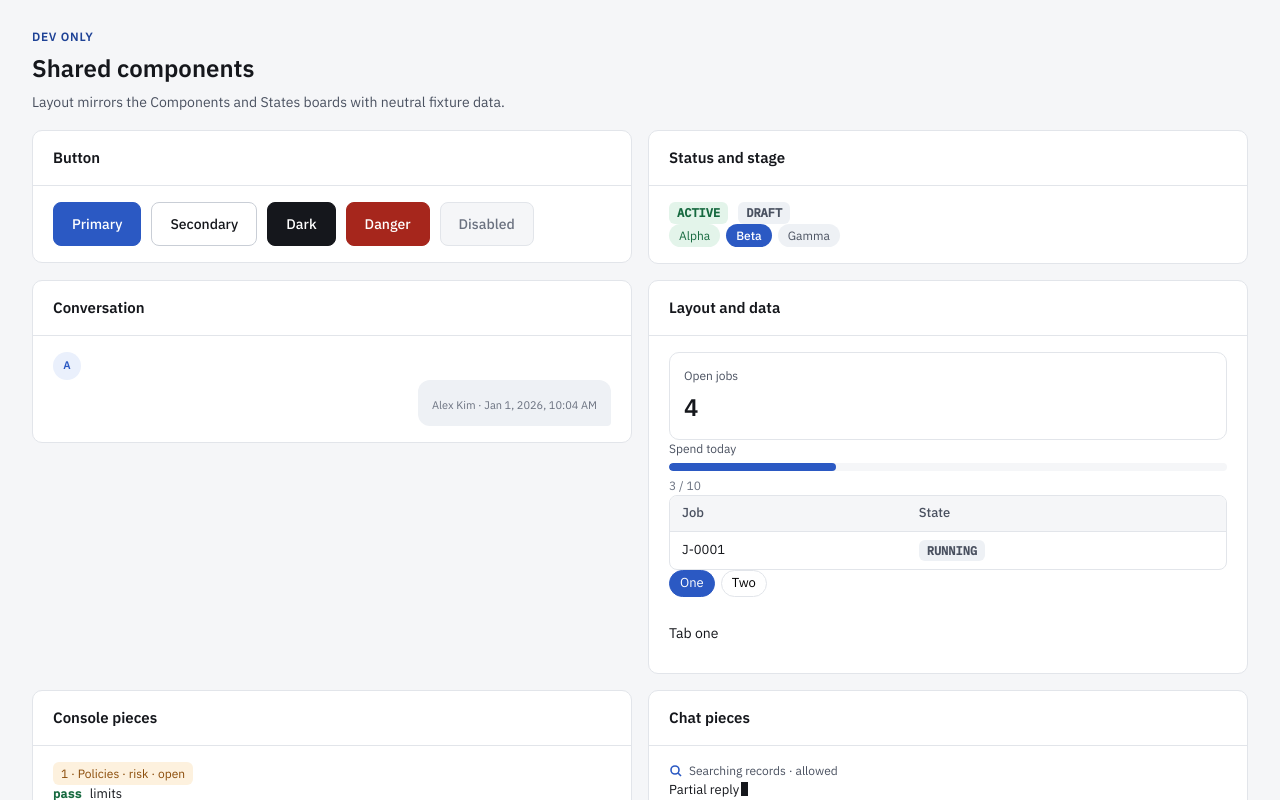
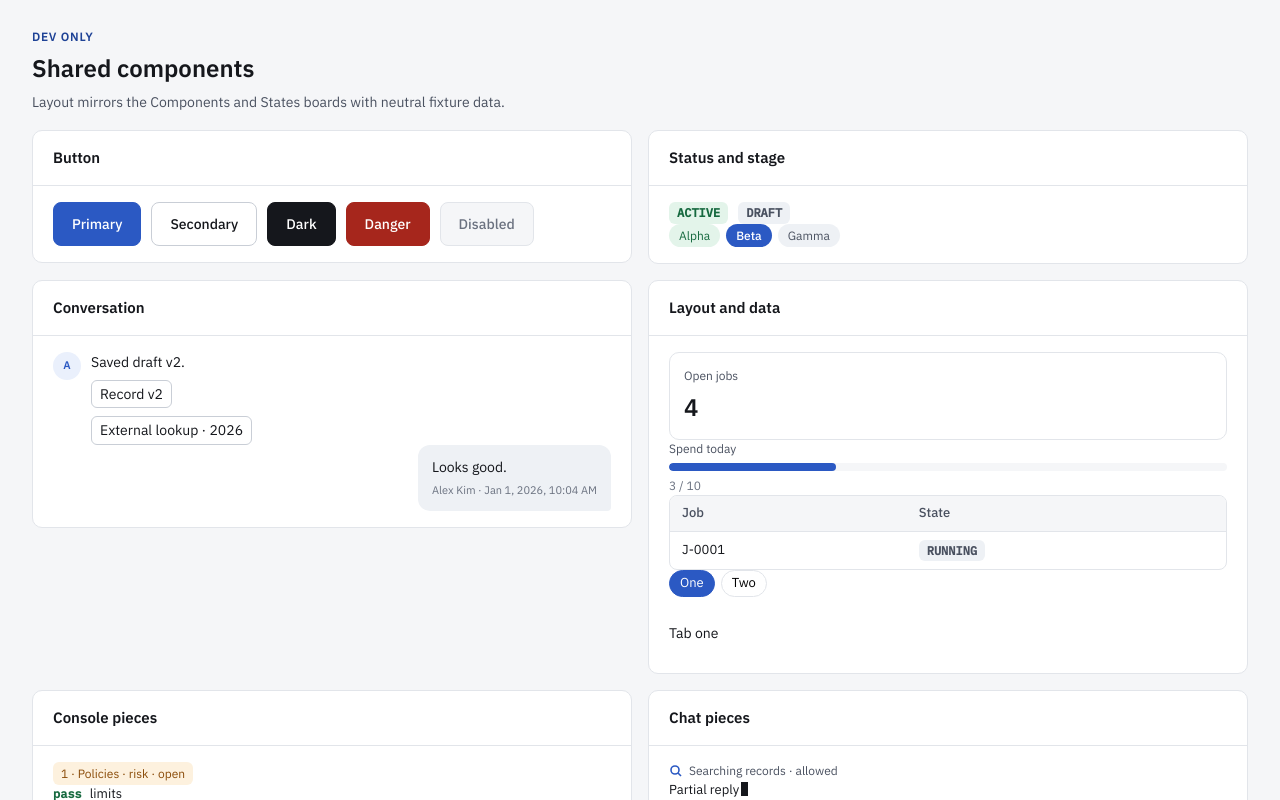
Before and after one commit to swa01wk/cenomi-aos, a React (Vite) app in the folder web/: page /dev/components in a window 1280 px wide. Shown: the top 800 px of the page. Built offline with nearby package versions, Linux system fonts and the light colour scheme; what openapi-fetch would draw is missing.

Commit message:
M1-FE-02: give every fixture block its kind
The contract requires kind on every Block; the generated type makes it optional per branch.

Co-Authored-By: Claude Opus 5.5 <noreply@anthropic.com>
Claude-Session: https://claude.ai/code/session_01BcvZXXdKpoGm5iXJj9NeiC

```diff
--- a/web/src/dev/ComponentsGalleryPage.tsx
+++ b/web/src/dev/ComponentsGalleryPage.tsx
@@ -75,9 +75,9 @@ export default function ComponentsGalleryPage() {
               seq: 1,
               author: { kind: "seat", id: "s1", name: "Assistant" },
               blocks: [
-                { text: "Saved draft v2." },
-                { artifact_id: "art1", version: 2, label: "Record" },
-                { source_ref: "src1", label: "External lookup · 2026" },
+                { kind: "text", text: "Saved draft v2." },
+                { kind: "artifact_chip", artifact_id: "art1", version: 2, label: "Record" },
+                { kind: "source_chip", source_ref: "src1", label: "External lookup · 2026" },
               ],
               at: "2026-01-01T10:00:00Z",
             }}
@@ -87,7 +87,7 @@ export default function ComponentsGalleryPage() {
               turn_id: "t2",
               seq: 2,
               author: { kind: "person", id: "p1", name: "Alex Kim" },
-              blocks: [{ text: "Looks good." }],
+              blocks: [{ kind: "text", text: "Looks good." }],
               at: "2026-01-01T10:04:00Z",
             }}
           />
```
Also changed, not shown: 1 other file (tests, documents, lock files or other folders).
